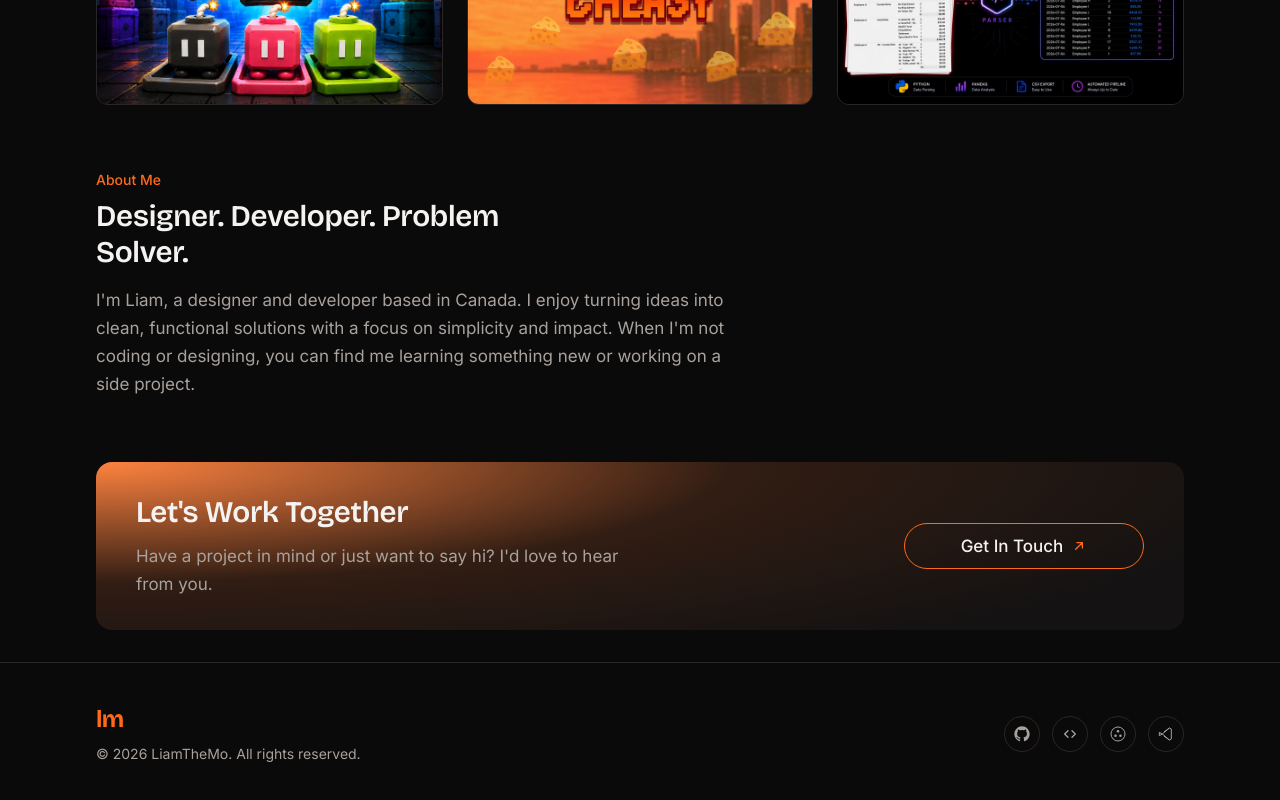
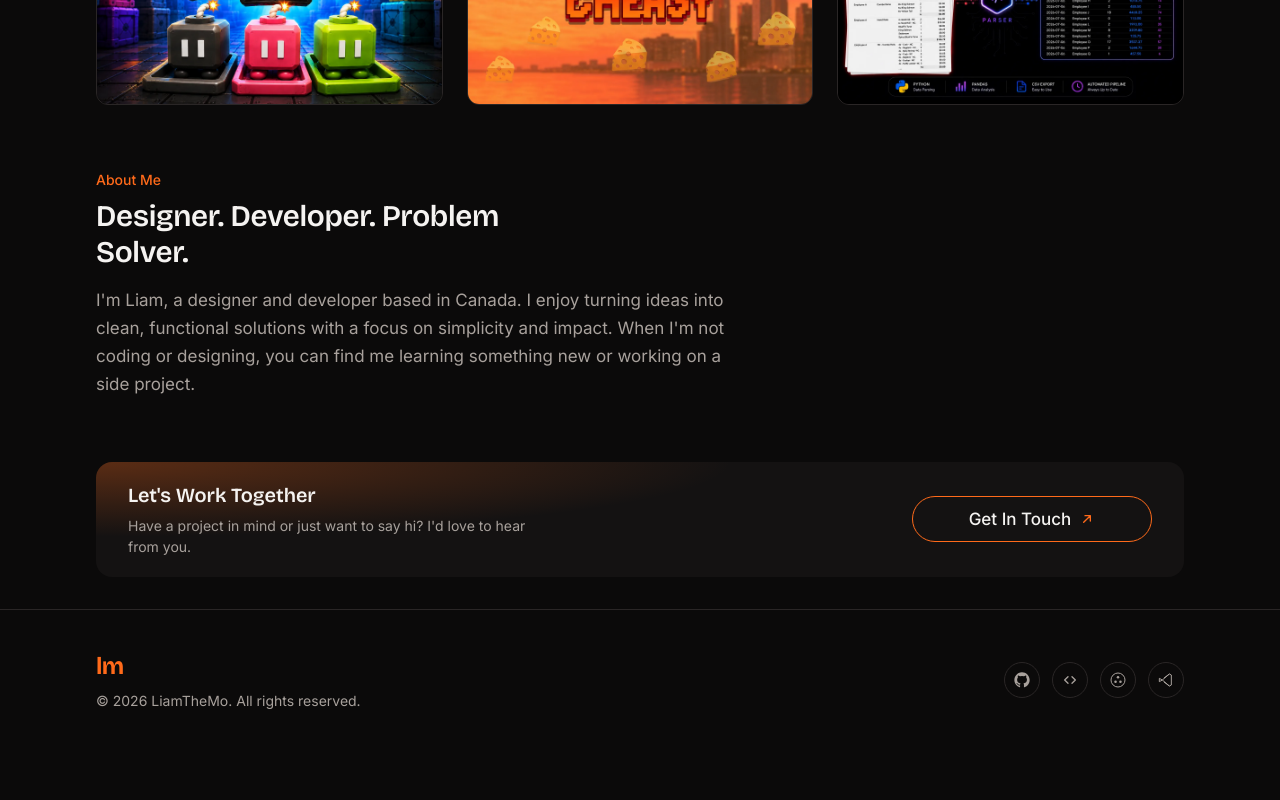
Before and after one commit to OrangeCheasy/LiamTheMo-Freelance-Website, a Next.js app in the folder liamthemo-freelance-website/: page / in a window 1280 px wide. Shown: the part 731-1531 px from the top of the page. After the commit the page ends 1482 px from the top, so only its background shows below. Built offline with nearby package versions, Linux system fonts and the light colour scheme.

Commit message:
minor tweaks

```diff
--- a/liamthemo-freelance-website/src/components/CTASection.tsx
+++ b/liamthemo-freelance-website/src/components/CTASection.tsx
@@ -61,24 +61,35 @@ export default function CTASection({
           the panel itself rather than just a hover state. No border: depth
           comes from the gradient alone, matching the mockup exactly.
 
-          Three stops, not two: accent-hover (bright, opaque) right at the
-          corner for an actual hot-spot, through accent-dim, then transparent.
-          accent-dim alone (12% opacity) read as too washed-out grey-brown at
-          panel scale — this keeps the same tokens but front-loads real
-          saturation before the fade starts.
+          MEASURED, NOT GUESSED — twice now. Peak colour: sampling the
+          mockup's brightest pixel gives ~rgb(90,32,2) against a ~rgb(15,10,6)
+          panel base, which is --color-accent at ~30% opacity composited over
+          --color-surface (confirmed by re-deriving the same numbers from this
+          exact CSS: 255×0.3+20×0.7≈90, 106×0.3+18×0.7≈44, 26×0.3+18×0.7≈20 —
+          R matches almost exactly; the mockup's G/B run a little lower,
+          which --color-accent's own defined hue can't fully replicate without
+          inventing an off-token colour, so this stays as the closest
+          faithful match rather than chasing an exact G/B match §9.1 doesn't
+          license.
+
+          Panel proportions: the mockup's panel measures 917×90px at its own
+          scale — a ~10:1 bar, not a box. The gradient's reach is sized
+          relative to that: at native scale it's ~90%+ decayed by ~65-70% of
+          the panel's width, not the ~85% this used before, which is what
+          read as "stretching too far right."
         */}
         <div
-          className="flex flex-col gap-6 rounded-2xl px-6 py-6 sm:flex-row sm:items-center sm:justify-between sm:px-10 sm:py-8"
+          className="flex flex-col gap-4 rounded-2xl px-6 py-4 sm:flex-row sm:items-center sm:justify-between sm:px-8 sm:py-5"
           style={{
             background:
-              "radial-gradient(ellipse 130% 160% at 0% 0%, var(--color-accent-hover) 0%, var(--color-accent-dim) 45%, transparent 85%), var(--color-surface)",
+              "radial-gradient(ellipse 90% 100% at 0% 0%, color-mix(in srgb, var(--color-accent) 30%, transparent), transparent 65%), var(--color-surface)",
           }}
         >
           <div>
-            <h2 id="cta-heading" className="max-w-[26ch] text-h2 text-text">
+            <h2 id="cta-heading" className="max-w-[26ch] text-h3 text-text">
               {title}
             </h2>
-            <p className="mt-3 max-w-[48ch] text-body text-text-muted">
+            <p className="mt-1.5 max-w-[48ch] text-small text-text-muted">
               {description}
             </p>
           </div>
```
